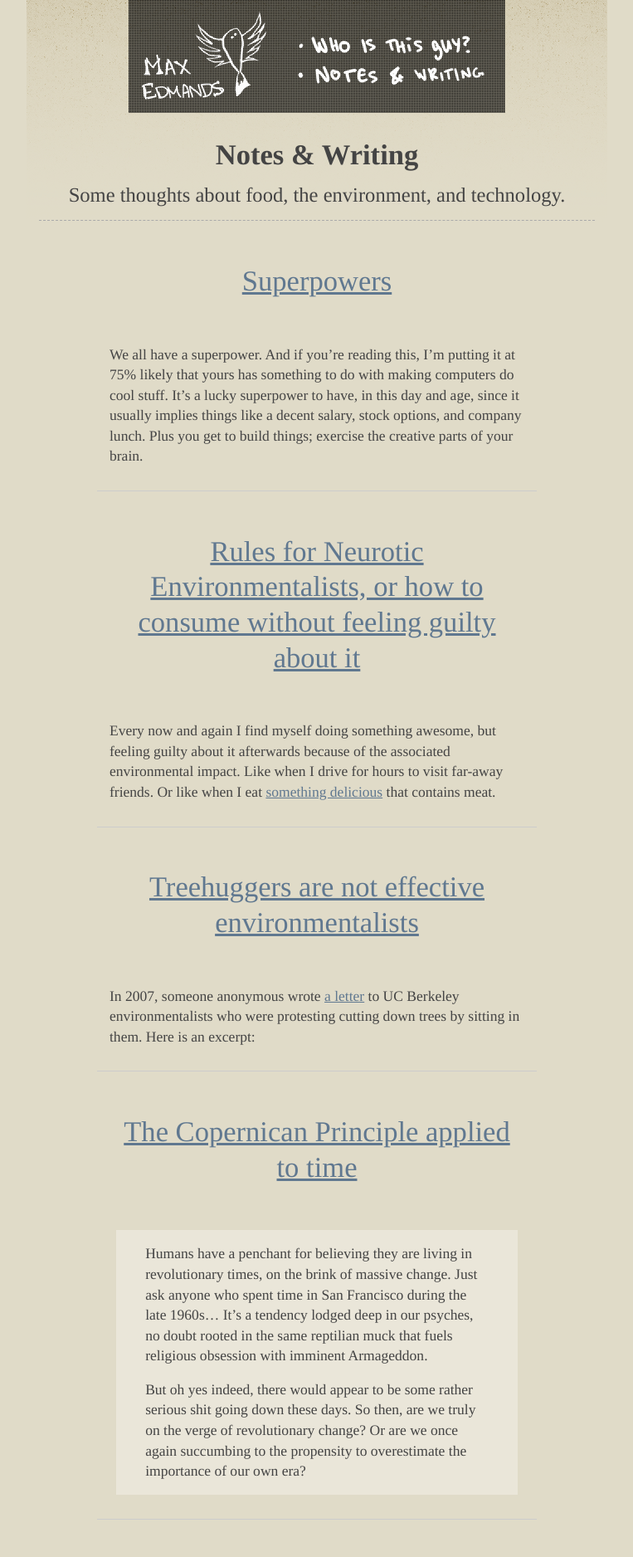
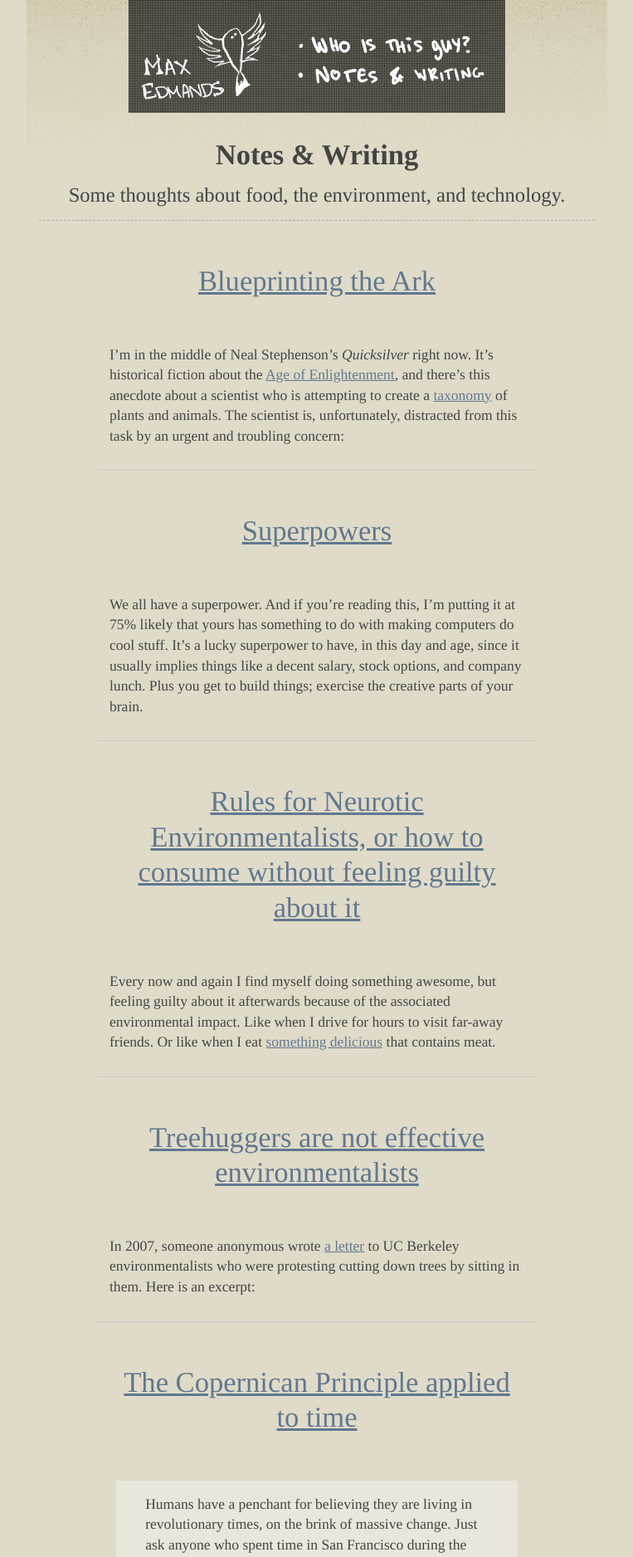
Before and after one commit to hazeledmands/demands.github.io, a Jekyll site: the page built from notes.html, in a window 1280 px wide. Shown: the top 1876 px of the page at 83% size, without its empty margins (258-1021 px from the left). Built offline with Jekyll 4.4.1, drawn with Linux system fonts in a browser that asks for light colours; some of the changed lines change nothing that is shown.

Commit message:
Article about arks

```diff
--- /dev/null
+++ b/_posts/2014-02-26-blueprinting-the-ark.md
@@ -0,0 +1,40 @@
+---
+title: "Blueprinting the Ark"
+category: notes
+layout: note
+---
+
+I'm in the middle of Neal Stephenson's <cite>Quicksilver</cite> right now. It's
+historical fiction about the [Age of
+Enlightenment](https://en.wikipedia.org/wiki/Age_of_Enlightenment), and there's
+this anecdote about a scientist who is attempting to create a
+[taxonomy](https://en.wikipedia.org/wiki/Taxonomy_%28biology%29#Pre-Linnaean_taxonomists)
+of plants and animals.  The scientist is, unfortunately, distracted from this
+task by an urgent and troubling concern:
+
+> ...it occurred to me that (going back to Genesis, sixth chapter, verses
+> fifteen through twenty-two) Noah must have found a way to fit all of these
+> creatures into one gopher-wood tub three hundred cubits long! ... Which makes
+> it imperative that I include, in a separate chapter, a complete plan of
+> Noah's Ark&mdash;demonstrating not only where each of the beasts was
+> berthed, but also the fodder for the herbivorous beasts, and live cattle for
+> the carnivorous oenes, and *more* fodder yet to keep the cattle alive, long
+> enough to be eaten by the carnivores&mdash;were, I say, &rsquo;twas all stowed.
+
+In hindsight, the distraction of the Ark is completely beside the point of
+creating the Taxonomy, and yet because of the cultural context in which the
+scientist is working, it seems to be a worthwhile use of their time.
+
+I was particularly struck by this because I keep running into a similar problem
+while in my travels as a software engineer. Sometimes I find myself building
+  big systems and writing lots of code, just to make a component interact
+  "seamlessly" with a different component. Alternatively, I do this so that I
+  can continue organizing code in a certain way, even though the tool I am
+  trying to integrate with expects code written in a different way.
+
+For lack of a better term, from now on I'm going to refer to this practice as
+"blueprinting the Ark". Is this a documented phenomenon?
+
+See also: the &ldquo;[irrational
+escalation](http://en.wikipedia.org/wiki/Irrational_escalation)&rdquo;
+cognitive bias.
--- a/css/main.css
+++ b/css/main.css
@@ -49,6 +49,8 @@
 body { font:13px/1.231 sans-serif; *font-size:small; }
 select, input, textarea, button { font:99% sans-serif; }
 pre, code, kbd, samp { font-family: monospace, sans-serif; }
+
+cite { font-style: italic; }
 
 /* @end */
 
```
